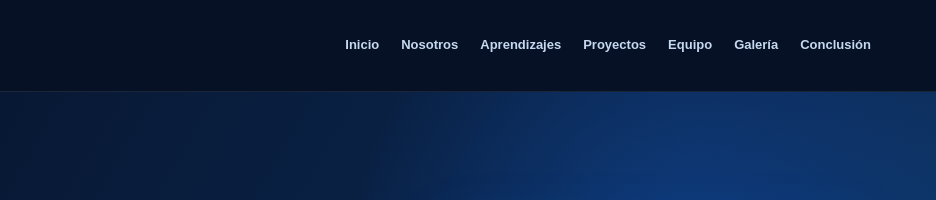
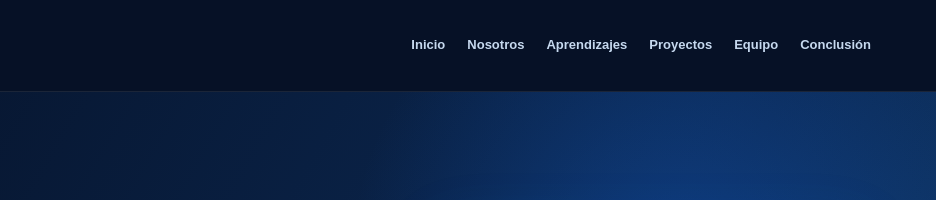
Before and after one commit to imbibiii/tech-master-robotica-2026, a plain HTML site: page index.html in a window 1280 px wide. Shown: the top 200 px of the page, 344-1280 px from the left. Drawn offline with Linux system fonts and the light colour scheme.

Commit message:
Update index.html

```diff
--- a/index.html
+++ b/index.html
@@ -568,7 +568,6 @@ footer b {
       <a href="#aprendizajes">Aprendizajes</a>
       <a href="#proyectos">Proyectos</a>
       <a href="#equipo">Equipo</a>
-      <a href="#galeria">Galería</a>
       <a href="#conclusion">Conclusión</a>
     </nav>
 
```
